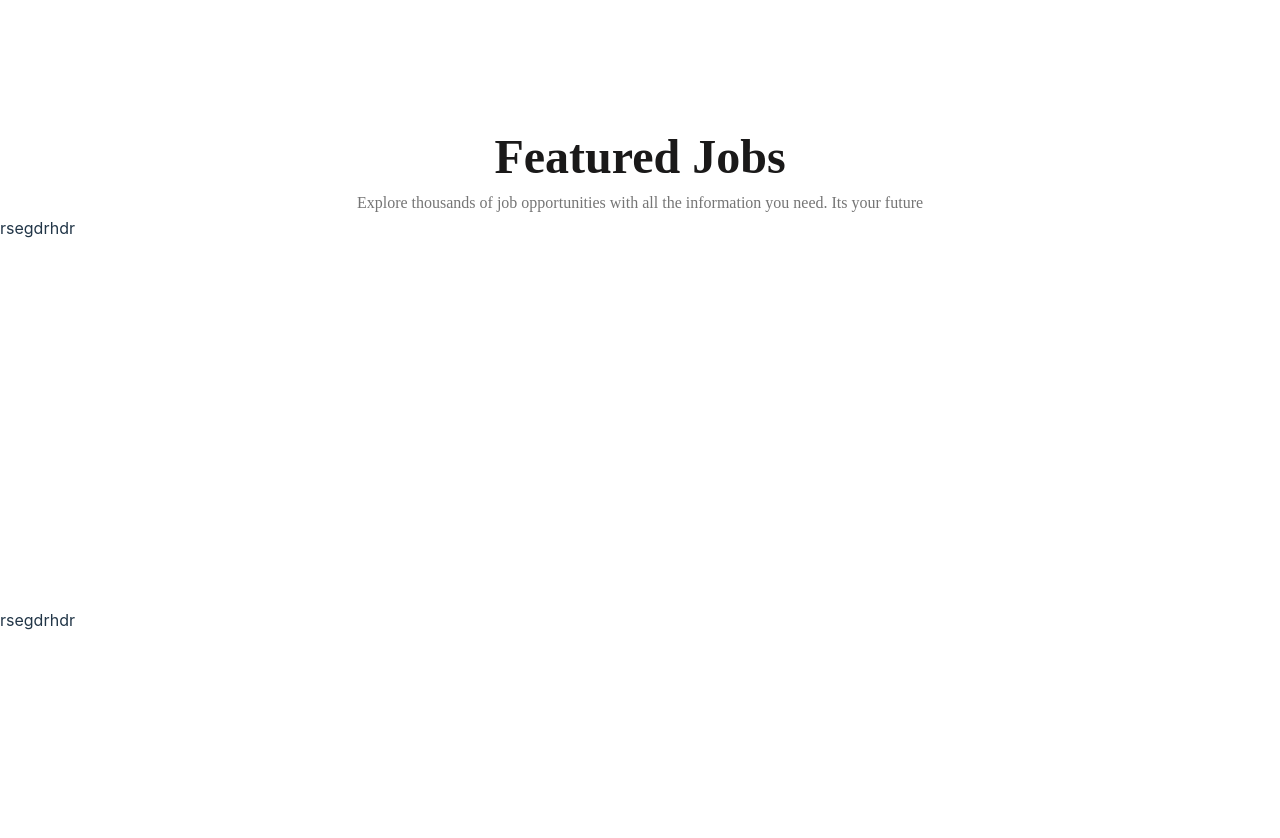
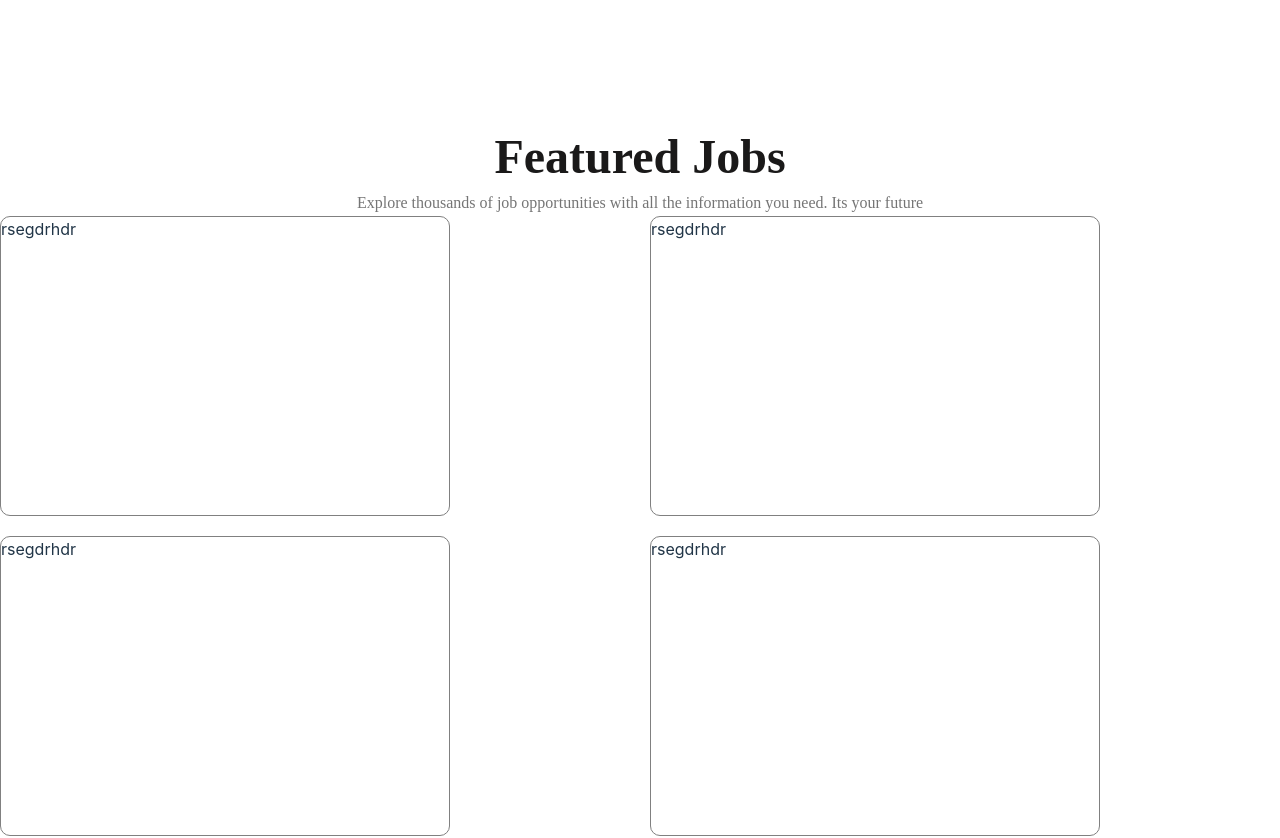
Before and after one commit to shahid1105/jobweb, a React (Vite) app: page / in a window 1280 px wide. Shown: the part 1260-2098 px from the top of the page. Built offline with nearby package versions, Linux system fonts and the light colour scheme.

Commit message:
added main feature

```diff
--- a/src/components/Feature/Feature.css
+++ b/src/components/Feature/Feature.css
@@ -1,8 +1,6 @@
-.job-card-container {
-  display: flex;
+.feature-job-card {
+  width: 450px;
+  height: 300px;
+  border: 1px solid gray;
+  border-radius: 10px;
 }
-
-.feature-job-card {
-  width: 648px;
-  height: 392px;
-}
--- a/src/components/Feature/Feature.jsx
+++ b/src/components/Feature/Feature.jsx
@@ -6,9 +6,7 @@ const Feature = ({ feature }) => {
   console.log(id);
   return (
     <div>
-      <div className="md:mx-48 mt-8 job-card-container">
-        <div className="feature-job-card">rsegdrhdr</div>
-      </div>
+      <div className="feature-job-card">rsegdrhdr</div>
     </div>
   );
 };
--- a/src/components/Home/Home.css
+++ b/src/components/Home/Home.css
@@ -22,3 +22,8 @@
 
   color: #757575;
 }
+.job-card-container {
+  display: grid;
+  grid-template-columns: repeat(2, 1fr);
+  gap: 20px;
+}
--- a/src/components/Home/Home.jsx
+++ b/src/components/Home/Home.jsx
@@ -11,18 +11,21 @@ const Home = () => {
   return (
     <div>
       <Header></Header>
-      <div>
+      <section>
         <JobCategory></JobCategory>
-      </div>
+      </section>
+
       <section className="featured-container">
         <h1 className="featured-job">Featured Jobs</h1>
         <p className="feature-para">
           Explore thousands of job opportunities with all the information you
           need. Its your future
         </p>
-        {features.map((feature) => (
-          <Feature key={feature.id} feature={feature}></Feature>
-        ))}
+        <div className="md:mx-48 mt-8 job-card-container">
+          {features.map((feature) => (
+            <Feature key={feature.id} feature={feature}></Feature>
+          ))}
+        </div>
       </section>
     </div>
   );
```
Also changed, not shown: public/features.json (deleted, +0 -26 lines).
